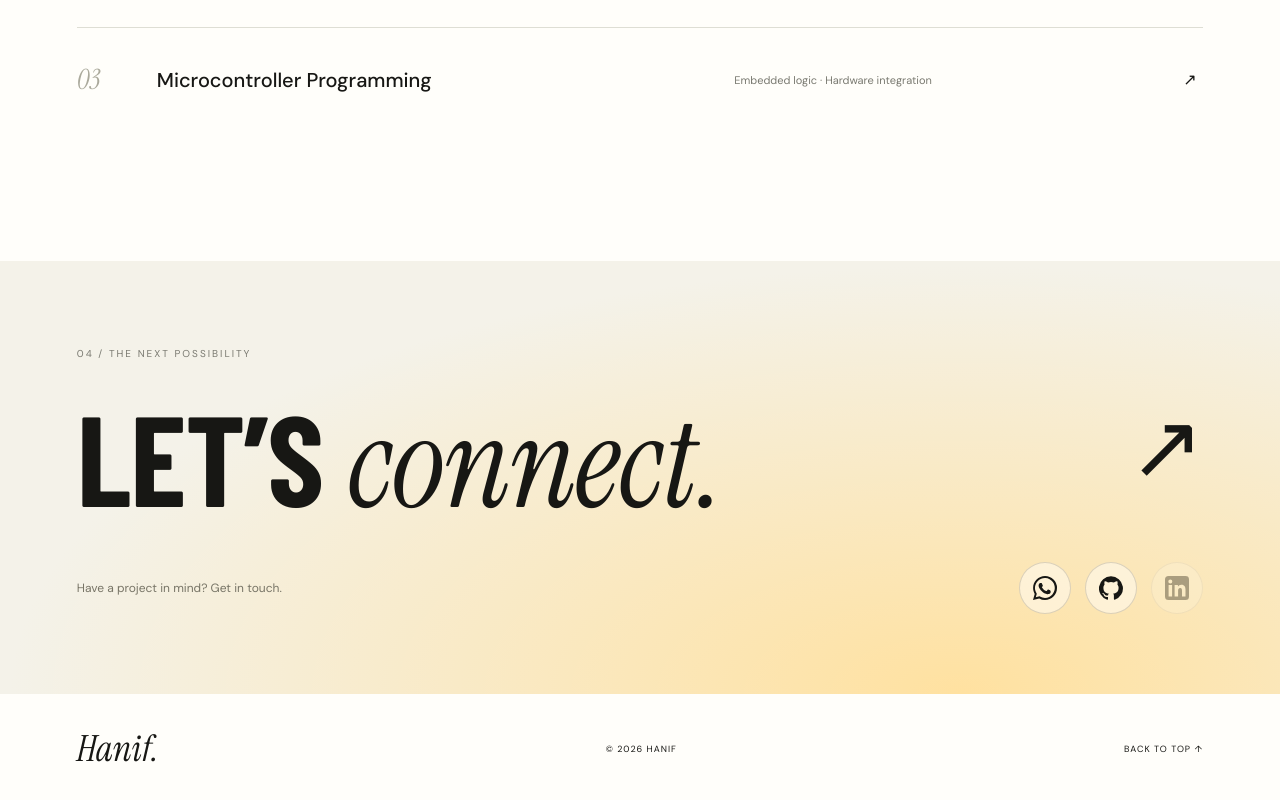
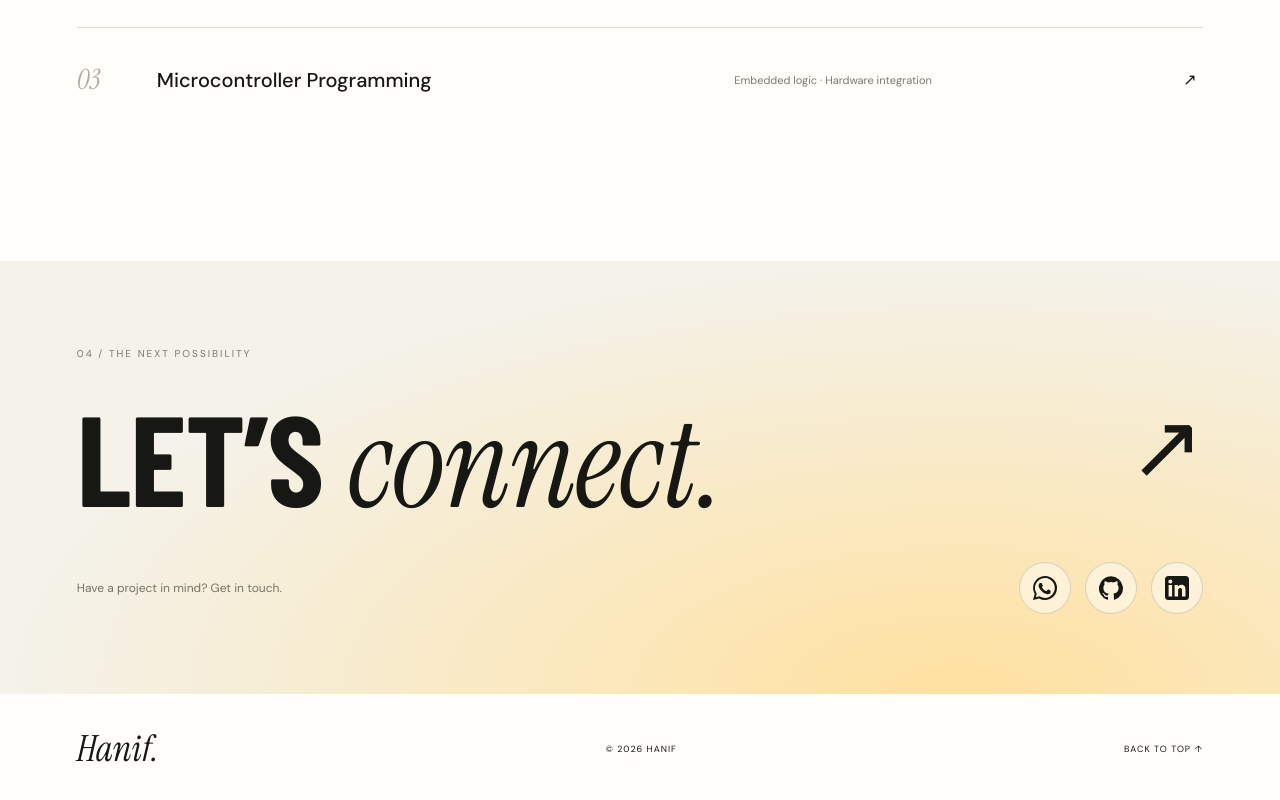
Before and after one commit to haniffdh/haniffdh.github.io, a plain HTML site: page index.html in a window 1280 px wide. Shown: the part 4667-5467 px from the top of the page. Drawn offline with nearby package versions, Linux system fonts and the light colour scheme; a web font is replaced by a local one.

Commit message:
Activate LinkedIn profile contact link

```diff
--- a/index.html
+++ b/index.html
@@ -57,7 +57,7 @@
     <section class="contact section" id="contact"><div class="wrap"><span class="eyebrow">04 / THE NEXT POSSIBILITY</span><h2>LET’S <span class="serif">connect.</span><span class="contact-arrow">↗</span></h2><div class="contact-bottom"><p>Have a project in mind? Get in touch.</p><div class="contact-actions" aria-label="Social profiles">
 <a class="social-icon social-whatsapp" href="https://wa.me/6281239199588" target="_blank" rel="noopener noreferrer" aria-label="Chat with Hanif on WhatsApp" title="WhatsApp"><svg viewBox="0 0 24 24" aria-hidden="true"><path fill="currentColor" d="M20.5 3.5A11.8 11.8 0 0 0 12.1 0C5.5 0 .1 5.4.1 12c0 2.1.6 4.2 1.6 6L0 24l6.2-1.6a12 12 0 0 0 5.9 1.5H12c6.6 0 12-5.4 12-12a11.8 11.8 0 0 0-3.5-8.4ZM12 21.9a10 10 0 0 1-5.1-1.4l-.4-.2-3.7 1 1-3.6-.3-.4A9.9 9.9 0 1 1 12 21.9Zm5.5-7.4c-.3-.1-1.8-.9-2.1-1-.3-.1-.5-.1-.7.2l-1 1.2c-.2.2-.4.2-.7.1a8.1 8.1 0 0 1-4-3.5c-.3-.4.3-.4.8-1.4.1-.2 0-.4 0-.6l-.9-2.1c-.2-.6-.5-.5-.7-.5h-.6c-.2 0-.6.1-.9.4-.3.3-1.1 1-1.1 2.5s1.1 2.9 1.3 3.1c.1.2 2.1 3.2 5.1 4.5 1.9.8 2.6.9 3.5.7.6-.1 1.8-.7 2-1.4.3-.7.3-1.3.2-1.4-.1-.2-.3-.3-.6-.4Z"/></svg></a>
 <a class="social-icon social-github" href="https://github.com/haniffdh" target="_blank" rel="noopener noreferrer" aria-label="Hanif on GitHub" title="GitHub"><svg viewBox="0 0 24 24" aria-hidden="true"><path fill="currentColor" d="M12 .3a12 12 0 0 0-3.8 23.4c.6.1.8-.3.8-.6v-2.2c-3.3.7-4-1.4-4-1.4-.5-1.4-1.3-1.7-1.3-1.7-1.1-.8.1-.8.1-.8 1.2.1 1.8 1.2 1.8 1.2 1.1 1.8 2.8 1.3 3.5 1 .1-.8.4-1.3.8-1.6-2.7-.3-5.5-1.3-5.5-5.9 0-1.3.5-2.4 1.2-3.2-.1-.3-.5-1.5.1-3.2 0 0 1-.3 3.3 1.2a11.5 11.5 0 0 1 6 0C17.3 5 18.3 5.3 18.3 5.3c.6 1.7.2 2.9.1 3.2.7.8 1.2 1.9 1.2 3.2 0 4.6-2.8 5.6-5.5 5.9.4.4.8 1.1.8 2.2v3.3c0 .3.2.7.8.6A12 12 0 0 0 12 .3Z"/></svg></a>
-<button class="social-icon social-linkedin" type="button" disabled aria-label="LinkedIn profile coming soon" title="LinkedIn — profile link pending"><svg viewBox="0 0 24 24" aria-hidden="true"><path fill="currentColor" d="M20.5 0h-17A3.5 3.5 0 0 0 0 3.5v17A3.5 3.5 0 0 0 3.5 24h17a3.5 3.5 0 0 0 3.5-3.5v-17A3.5 3.5 0 0 0 20.5 0ZM7.1 20.5H3.6V9h3.5ZM5.3 7.4a2 2 0 1 1 0-4 2 2 0 0 1 0 4Zm15.2 13.1H17v-5.6c0-1.3 0-3-1.8-3s-2.1 1.4-2.1 2.9v5.7H9.6V9h3.3v1.6h.1a3.7 3.7 0 0 1 3.3-1.8c3.5 0 4.2 2.3 4.2 5.3Z"/></svg></button>
+<a class="social-icon social-linkedin" href="https://www.linkedin.com/in/haniffadhlurrahman/" target="_blank" rel="noopener noreferrer" aria-label="Hanif on LinkedIn" title="LinkedIn"><svg viewBox="0 0 24 24" aria-hidden="true"><path fill="currentColor" d="M20.5 0h-17A3.5 3.5 0 0 0 0 3.5v17A3.5 3.5 0 0 0 3.5 24h17a3.5 3.5 0 0 0 3.5-3.5v-17A3.5 3.5 0 0 0 20.5 0ZM7.1 20.5H3.6V9h3.5ZM5.3 7.4a2 2 0 1 1 0-4 2 2 0 0 1 0 4Zm15.2 13.1H17v-5.6c0-1.3 0-3-1.8-3s-2.1 1.4-2.1 2.9v5.7H9.6V9h3.3v1.6h.1a3.7 3.7 0 0 1 3.3-1.8c3.5 0 4.2 2.3 4.2 5.3Z"/></svg></a>
 </div></div></div></section>
   </main>
   <footer class="wrap"><a class="signature" href="#home">Hanif.</a><span>© 2026 HANIF</span><a href="#home">BACK TO TOP ↑</a></footer>
```
